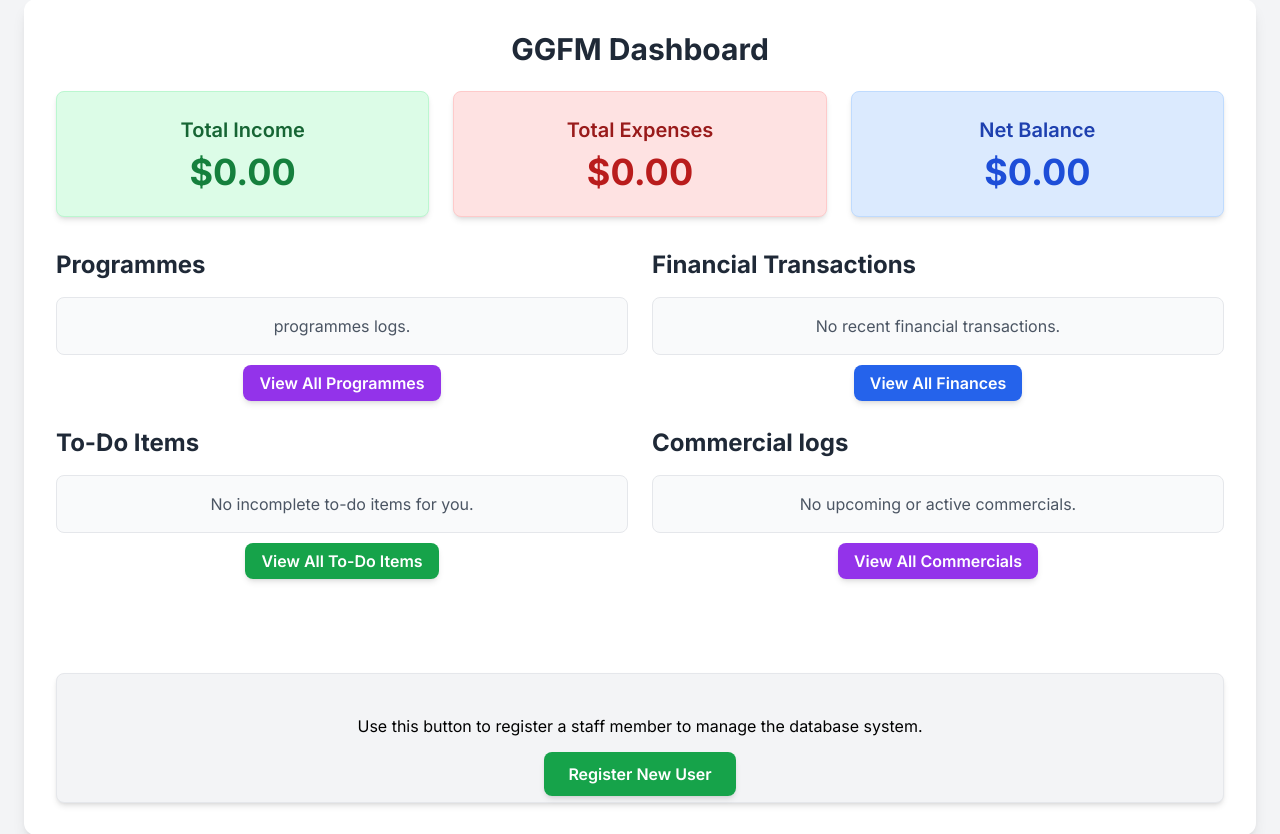
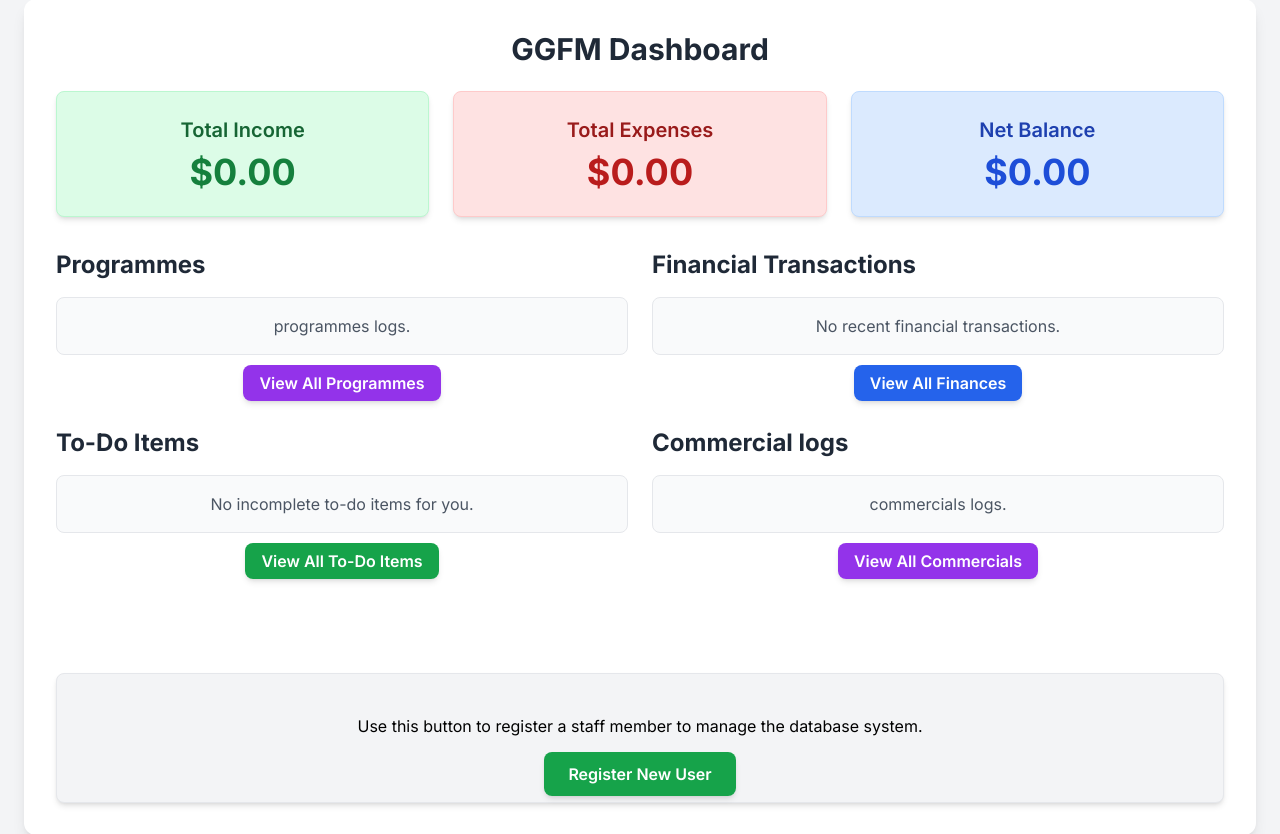
Before and after one commit to grant8827/ggfm_dbms, a Django app: page /ggfm/dashboard/ in a window 1280 px wide. Shown: the part 97-931 px from the top of the page. Run offline with Django 5.2, Linux system fonts and the light colour scheme; the visitor is signed in with stand-in values (Sample User, id 1); data that the repository does not hold is empty; some libraries are stand-ins or nearby versions.

Commit message:
edit dashboard

```diff
--- a/ggfm_dbs/templates/ggfm_dbs/dashboard.html
+++ b/ggfm_dbs/templates/ggfm_dbs/dashboard.html
@@ -139,7 +139,7 @@
                 {% endfor %}
             </div>
         {% else %}
-            <p class="text-center text-gray-600 p-4 bg-gray-50 rounded-lg border border-gray-200">No upcoming or active commercials.</p>
+            <p class="text-center text-gray-600 p-4 bg-gray-50 rounded-lg border border-gray-200">commercials logs.</p>
         {% endif %}
         <div class="mt-4 text-center">
             <a href="{% url 'commercial_list' %}" class="bg-purple-600 hover:bg-purple-700 text-white font-semibold py-2 px-4 rounded-lg shadow-md transition duration-300 ease-in-out transform hover:scale-105">
```
